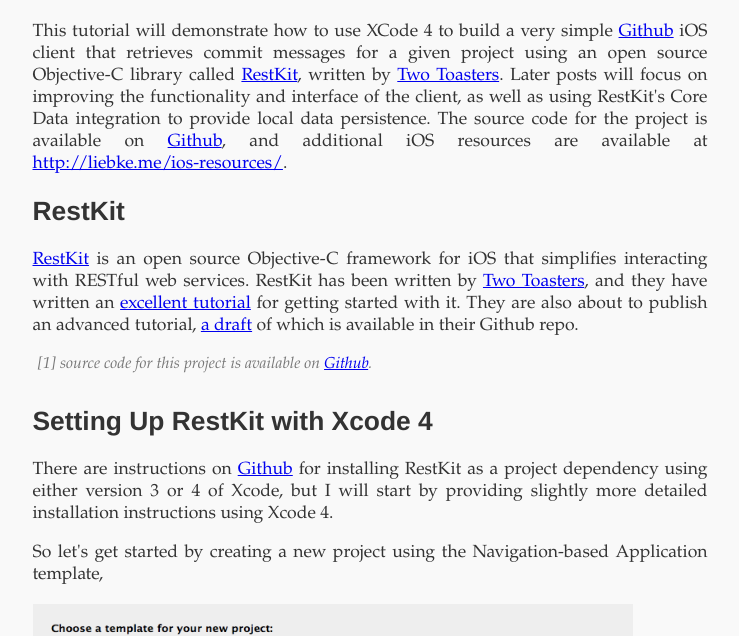
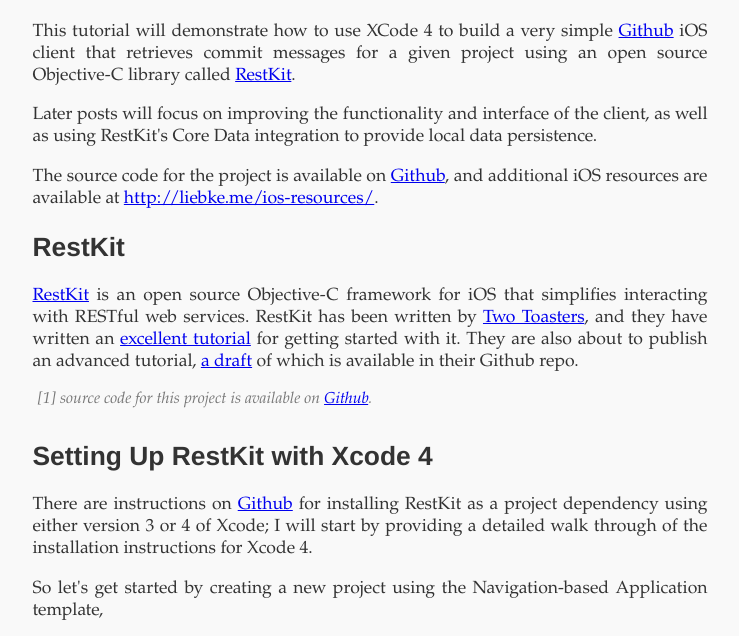
Before and after one commit to liebke/restkit-github-client-example, a plain HTML site: page index.html in a window 1280 px wide. Shown: the part 96-732 px from the top of the page, without its empty margins (270-1009 px from the left). Drawn offline with Linux system fonts and the light colour scheme.

Commit message:
Updates to intro.

```diff
--- a/index.html
+++ b/index.html
@@ -34,8 +34,12 @@
 <h1>Building a Simple Github iOS Client with RestKit Pt. 1</h1>
 
 
-    <p>This tutorial will demonstrate how to use XCode 4 to build a very simple <a href="http://github.com">Github</a> iOS client that retrieves commit messages for a given project using an open source Objective-C library called <a href="http://restkit.org">RestKit</a>, written by <a href="http://twotoasters.com">Two Toasters</a>. Later posts will focus on improving the functionality and interface of the client, as
-    well as using RestKit's Core Data integration to provide local data persistence. The source code for the project is available on <a href="https://github.com/liebke/restkit-github-client-example/">Github</a>, and additional iOS resources are available at <a href="http://liebke.me/ios-resources/">http://liebke.me/ios-resources/</a>.</p>
+    <p>This tutorial will demonstrate how to use XCode 4 to build a very simple <a href="http://github.com">Github</a> iOS client that retrieves commit messages for a given project using an open source Objective-C library called <a href="http://restkit.org">RestKit</a>.</p>
+
+    <p>Later posts will focus on improving the functionality and interface of the client, as
+    well as using RestKit's Core Data integration to provide local data persistence.</p>
+
+    <p>The source code for the project is available on <a href="https://github.com/liebke/restkit-github-client-example/">Github</a>, and additional iOS resources are available at <a href="http://liebke.me/ios-resources/">http://liebke.me/ios-resources/</a>.</p>
 
 
 
@@ -51,7 +55,7 @@
 
 <h2>Setting Up RestKit with Xcode 4</h2>
 
-<p>There are instructions on <a href="https://github.com/twotoasters/RestKit">Github</a> for installing RestKit as a project dependency using either version 3 or 4 of Xcode, but I will start by providing slightly more detailed installation instructions using Xcode 4.</p>
+    <p>There are instructions on <a href="https://github.com/twotoasters/RestKit">Github</a> for installing RestKit as a project dependency using either version 3 or 4 of Xcode; I will start by providing a detailed walk through of the installation instructions for Xcode 4.</p>
 
 <p>
 So let's get started by creating a new project using the Navigation-based Application template,
@@ -196,7 +200,7 @@
 </code></pre>
 </div>
 
-<p>The result consists of a single JSON object containing a single field, called commits, which is an array of objects that include fields like author, committer, message, url.</p>
+    <p>The result consists of a single JSON object containing a single field, called commits, which is an array of objects that include fields like author, committer, message, url; author and committer are objects representing Github users, and include fields for name, login, and email.</p>
 
 <h2>Creating RKObjects</h2>
 
```
